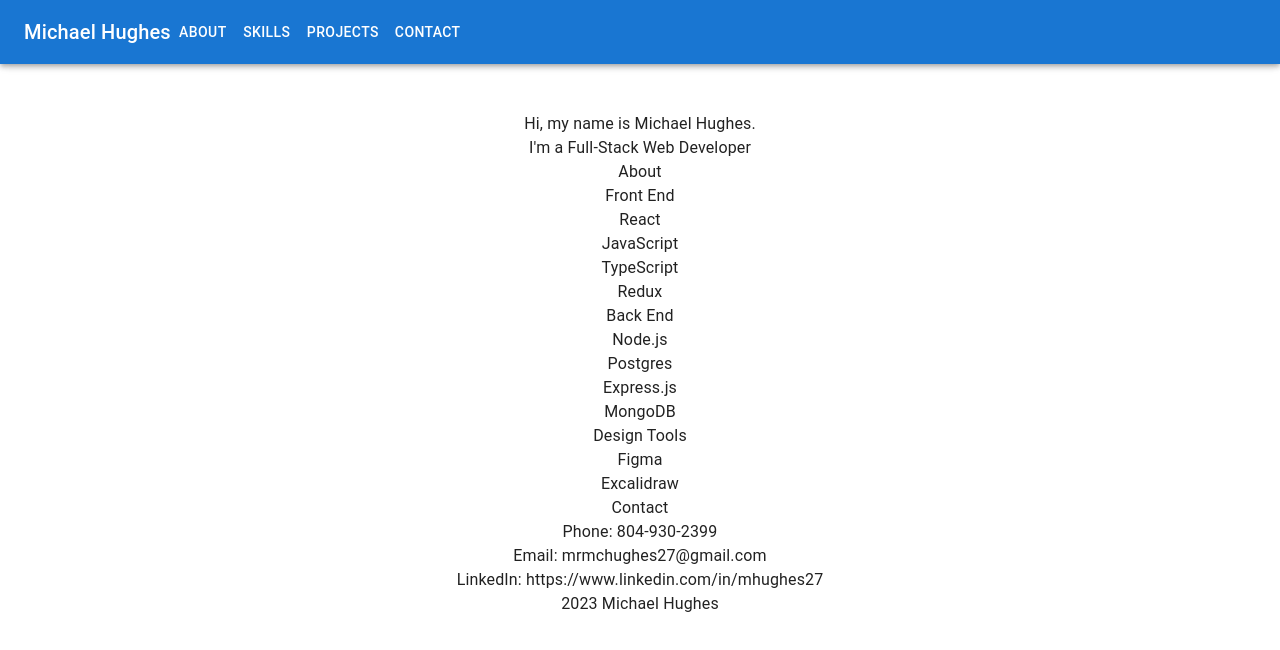
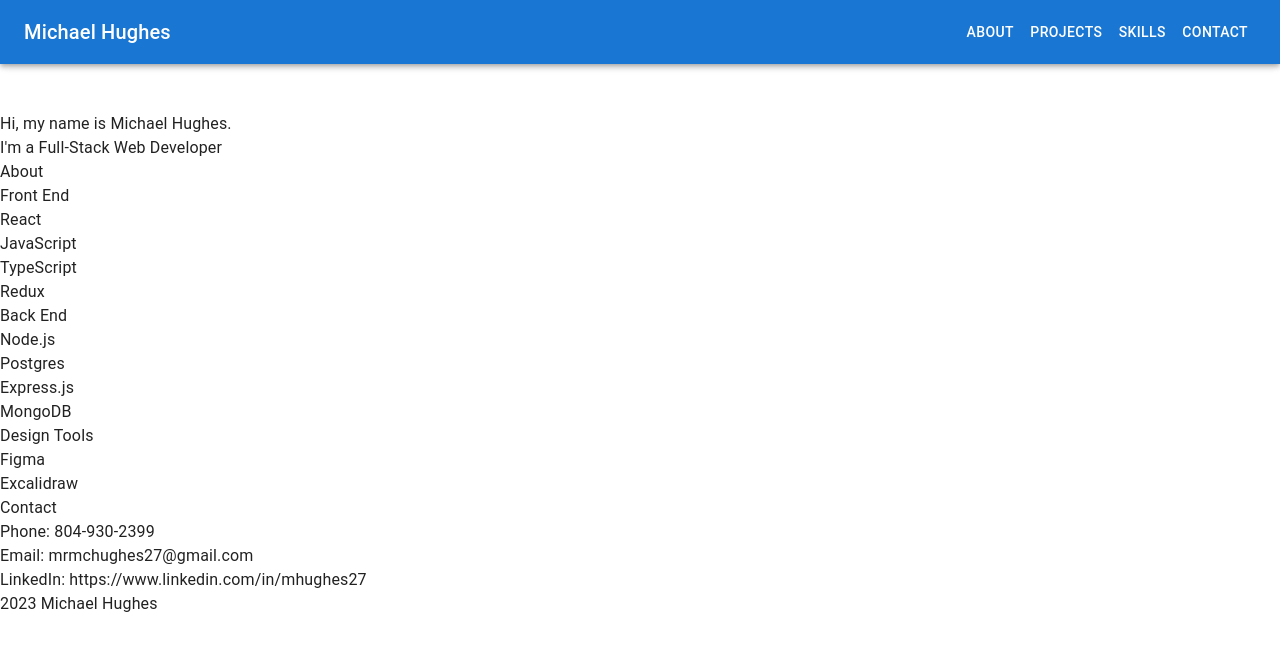
Before and after one commit to mrmchughes/Personal_Portfolio, a React (Create React App) app: page / in a window 1280 px wide. Shown: the top 650 px of the page. Built offline with nearby package versions, Linux system fonts and the light colour scheme.

Commit message:
Adjusted Navbar

```diff
--- a/src/App.css
+++ b/src/App.css
@@ -48,7 +48,6 @@
 }
 
 .App {
-  text-align: center;
 }
 
 .App-logo {
--- a/src/components/About.js
+++ b/src/components/About.js
@@ -9,3 +9,7 @@
         </div>
     )
 }
+
+// The About section will have a brief blurb about myself, and then list my skills.
+// Front End, Back End, Design Tools
+// Look to Josh Portfolio to get started
--- a/src/components/Navbar.js
+++ b/src/components/Navbar.js
@@ -15,9 +15,9 @@
 import Button from '@mui/material/Button';
 
 const drawerWidth = 240;
-const navItems = ['About', 'Skills', 'Projects', 'Contact'];
+const navItems = ['About', 'Projects', 'Skills', 'Contact'];
 
-export default function DrawerAppBar() {
+export default function Navbar() {
   const [mobileOpen, setMobileOpen] = useState(false);
 
   const handleDrawerToggle = () => {
@@ -28,7 +28,6 @@
     <Box onClick={handleDrawerToggle} sx={{ textAlign: 'center' }}>
       <Typography variant="h6" sx={{ my: 2 }}>
         Michael Hughes
-          {/* Make sure to put a button / link here too */}
       </Typography>
       <Divider />
       <List>
@@ -57,15 +56,17 @@
           >
             <MenuIcon />
           </IconButton>
-            <Typography variant="h6" sx={{ display: { xs: 'none', sm: 'block' } }}>
+          <Typography
+            variant="h6"
+            component="div"
+            sx={{ flexGrow: 1, display: { xs: 'none', sm: 'block' } }}
+          >
             Michael Hughes
-                {/* Make sure to put a button / link here too */}
           </Typography>
           <Box sx={{ display: { xs: 'none', sm: 'block' } }}>
             {navItems.map((item) => (
               <Button key={item} sx={{ color: '#fff' }}>
                 {item}
-                  {/* Need the buttons to navigate to different sections of the page, think that is # */}
               </Button>
             ))}
           </Box>
@@ -94,34 +95,5 @@
   );
 }
 
-// export default function Navbar() {
-//     return (
-//         <Box sx={{ flexGrow: 1 }}>
-//             <AppBar position="static">
-//                 <Toolbar>
-//                     <Typography variant="h6" component="div" sx={{ flexGrow: 1 }}>
-//                         <a href="/">Michael Hughes</a>
-//                     </Typography>
-
-//                     <Typography variant="h6" component="div" sx={{ flexGrow: 1 }}>
-//                         <a href="/about">About</a>
-//                     </Typography>
-//                     <Typography variant="h6" component="div" sx={{ flexGrow: 1 }}>
-//                         <a href="/skills">Skills</a>
-//                     </Typography>
-//                     <Typography variant="h6" component="div" sx={{ flexGrow: 1 }}>
-//                         <a href="/projects">Projects</a>
-//                     </Typography>
-//                     <Typography variant="h6" component="div" sx={{ flexGrow: 1 }}>
-//                         <a href="/contact">Contact</a>
-//                     </Typography>
-//                 </Toolbar>
-//             </AppBar>
-//         </Box>
-//     )
-// }
-
-// Watch out that the navbar changes when I scroll down the page past the opening section
-// The navbar collapse for a smaller screen
-
-//Use the Responsive App bar with Drawer component so that the navbar collapses for smaller screens
+// Will need to add local links to navigate to each section on the page
+// I believe those are with #
--- /dev/null
+++ b/src/components/Projects.js
@@ -0,0 +1,4 @@
+// Will want to import a Project component for each project here
+// Maybe store the info for each project in a JSON file? Or just an array?
+
+// Definetly look at how Josh did it in his own Portfolio
```
Lines whose indentation alone changed are shown as unchanged.
